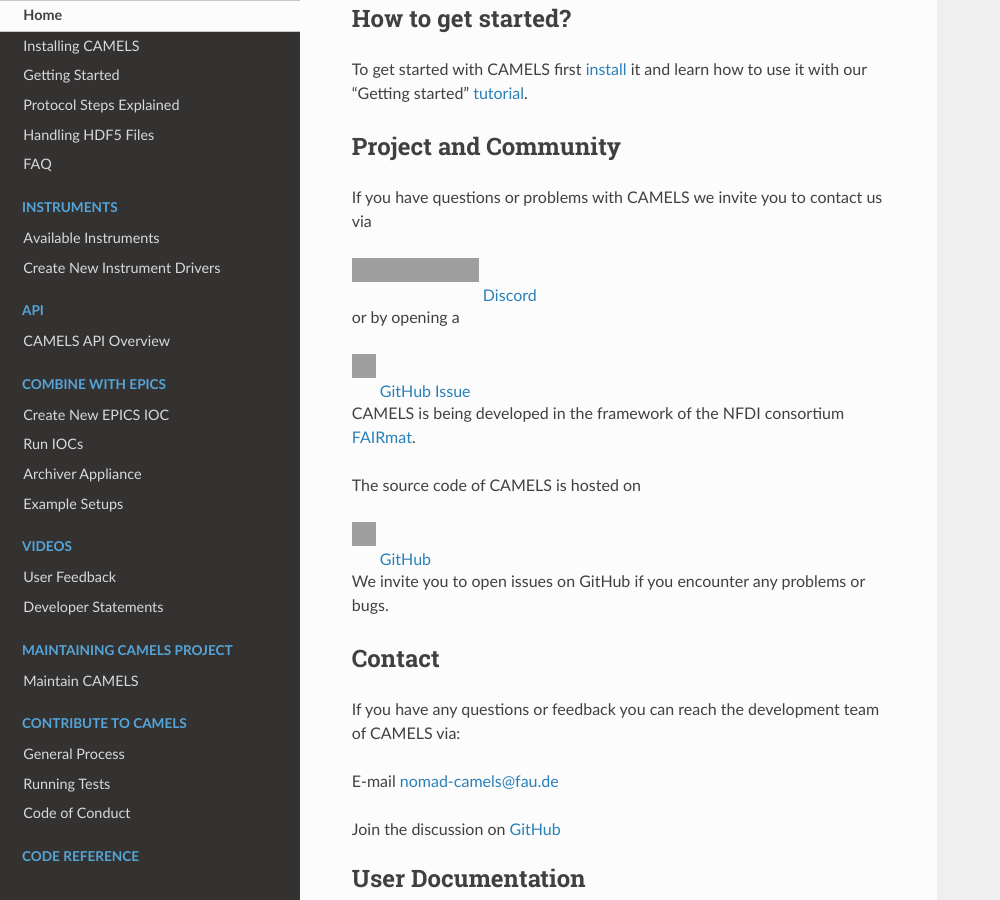
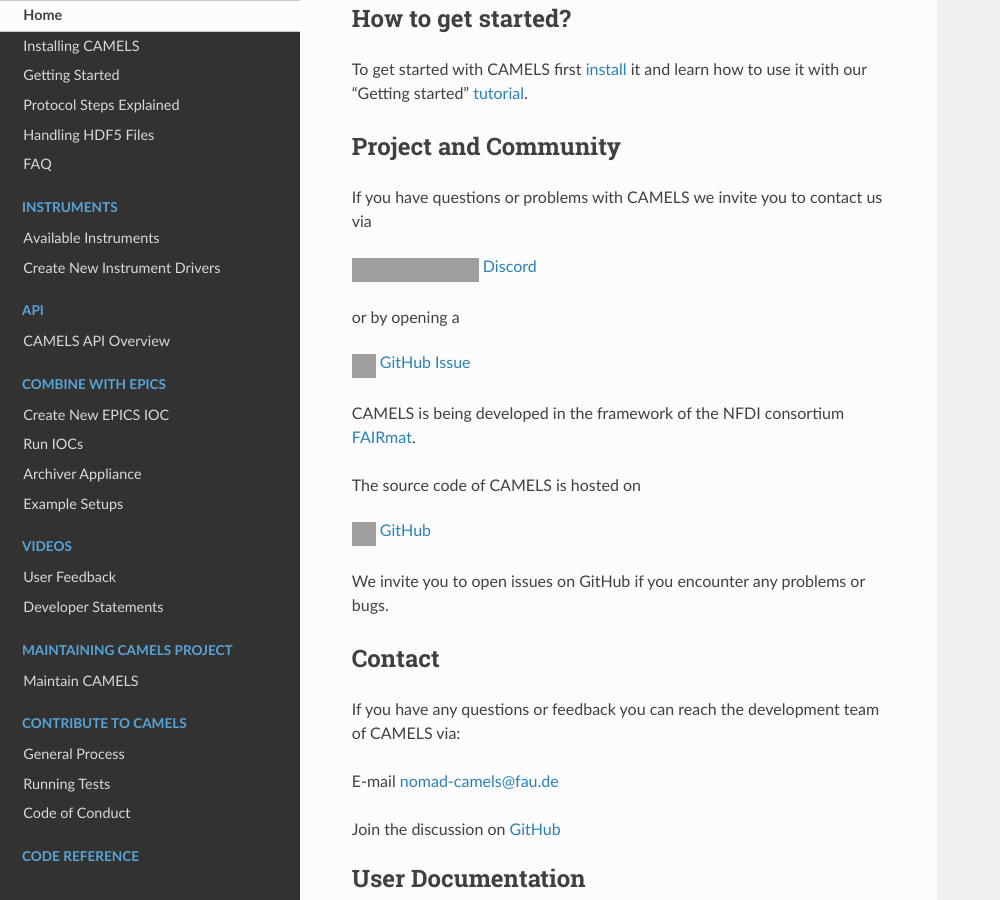
Before and after one commit to FAU-LAP/NOMAD-CAMELS, a Sphinx documentation site: the page built from docs/source/index.rst, in a window 1280 px wide and 900 px high, scrolled down 2810 px. Shown: the whole window, without its empty margins (0-1000 px from the left). Built offline with Sphinx 7.4.7 and the Read the Docs theme 3.1.0, drawn with Linux system fonts in a browser that asks for light colours; pages that are not in the unit, such as notebooks, are missing from menus; the version number is read from the project's files by our own code; grey boxes are pictures that could not be loaded.

Commit message:
changed alignment

```diff
--- a/docs/source/index.rst
+++ b/docs/source/index.rst
@@ -101,7 +101,7 @@
 
 
     <a href="https://discord.gg/Gyzx3ukUw8" target="_blank">
-        <img src="https://cdn.prod.website-files.com/6257adef93867e50d84d30e2/636e0b52aa9e99b832574a53_full_logo_blurple_RGB.png" alt="Discord Logo" style="width: 127px; height: 24px; vertical-align: bottom;">
+        <img src="https://cdn.prod.website-files.com/6257adef93867e50d84d30e2/636e0b52aa9e99b832574a53_full_logo_blurple_RGB.png" alt="Discord Logo" style="width: 127px; height: 24px; vertical-align: top;">
         Discord
     </a>
 
@@ -111,7 +111,7 @@
 
 
     <a href="https://github.com/FAU-LAP/NOMAD-CAMELS/issues" target="_blank">
-        <img src="https://github.githubassets.com/images/modules/logos_page/GitHub-Mark.png" alt="GitHub Logo" style="width: 24px; height: 24px; vertical-align: bottom;">
+        <img src="https://github.githubassets.com/images/modules/logos_page/GitHub-Mark.png" alt="GitHub Logo" style="width: 24px; height: 24px; vertical-align: top;">
         GitHub Issue
     </a>
 
@@ -123,7 +123,7 @@
 
 
     <a href="https://github.com/FAU-LAP/NOMAD-CAMELS" target="_blank">
-        <img src="https://github.githubassets.com/images/modules/logos_page/GitHub-Mark.png" alt="GitHub Logo" style="width: 24px; height: 24px; vertical-align: bottom;">
+        <img src="https://github.githubassets.com/images/modules/logos_page/GitHub-Mark.png" alt="GitHub Logo" style="width: 24px; height: 24px; vertical-align: top;">
         GitHub
     </a>
 
```
